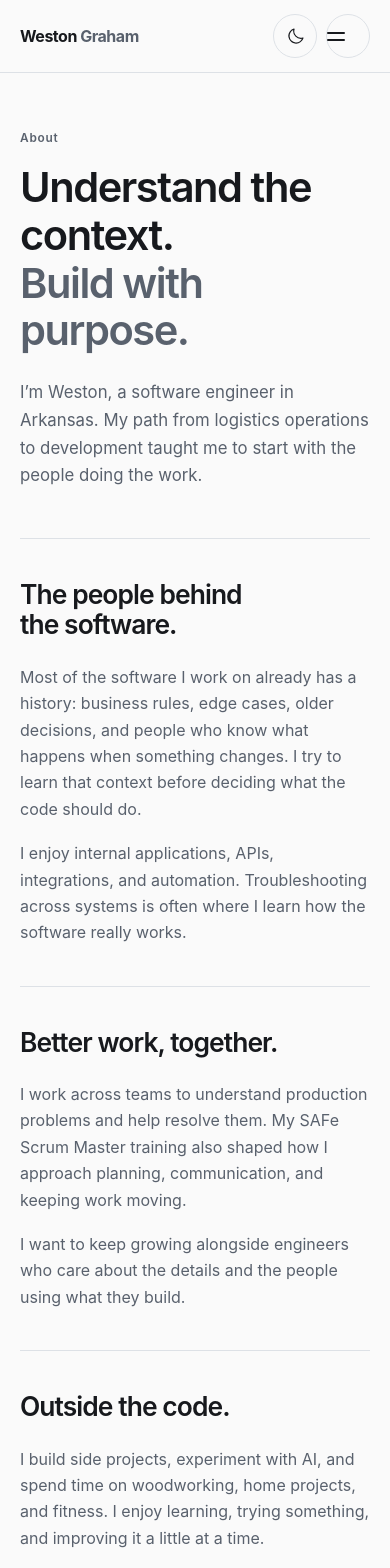
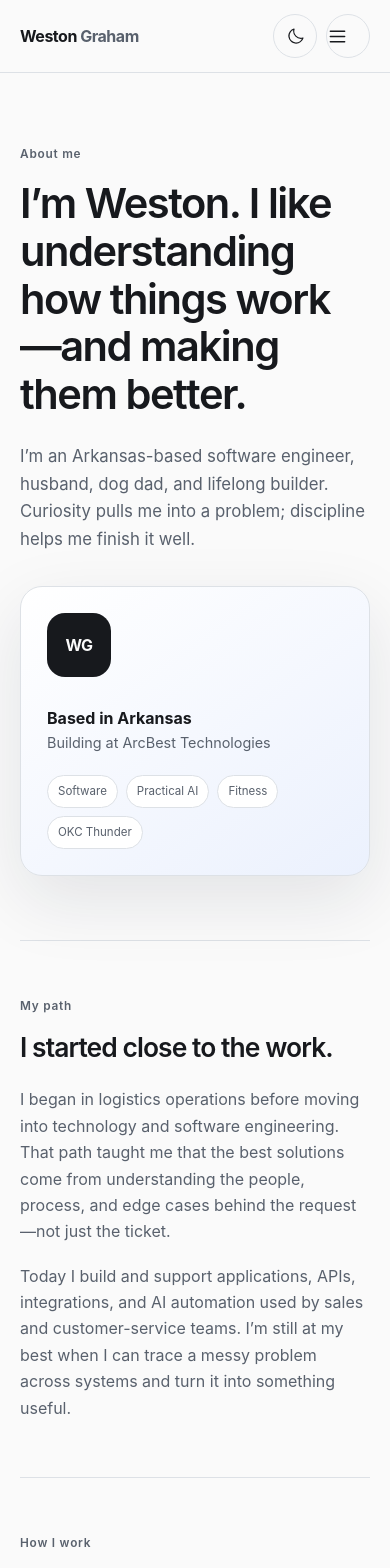
Before and after one commit to westongraham/westongraham.com, a Next.js app: page /about in a window 390 px wide. Shown: the top 1568 px of the page. Built offline with nearby package versions, Linux system fonts and the light colour scheme.

Commit message:
Refine mobile navigation and personal story

```diff
--- a/src/app/about/page.tsx
+++ b/src/app/about/page.tsx
@@ -1,4 +1,5 @@
 import type { Metadata } from "next";
+import Link from "next/link";
 import { metadataFor, staticSeoRoutes } from "@/data/seo";
 export const metadata: Metadata = metadataFor(staticSeoRoutes[1]);
 export default function AboutPage() {
@@ -8,57 +9,105 @@ export default function AboutPage() {
       tabIndex={-1}
       className="page-shell editorial-page about-page"
     >
-      <header className="page-hero">
-        <p className="section-label">About</p>
-        <h1>
-          Understand the context.
-          <br />
-          <em>Build with purpose.</em>
-        </h1>
-        <p className="lede">
-          I’m Weston, a software engineer in Arkansas. My path from logistics
-          operations to development taught me to start with the people doing the
-          work.
-        </p>
+      <header className="about-hero">
+        <div>
+          <p className="section-label">About me</p>
+          <h1>
+            I’m Weston. I like understanding how things work—and making them
+            better.
+          </h1>
+          <p className="lede">
+            I’m an Arkansas-based software engineer, husband, dog dad, and
+            lifelong builder. Curiosity pulls me into a problem; discipline
+            helps me finish it well.
+          </p>
+        </div>
+        <aside
+          className="about-identity"
+          aria-label="A quick introduction to Weston"
+        >
+          <span className="about-monogram">WG</span>
+          <div>
+            <strong>Based in Arkansas</strong>
+            <span>Building at ArcBest Technologies</span>
+          </div>
+          <ul>
+            <li>Software</li>
+            <li>Practical AI</li>
+            <li>Fitness</li>
+            <li>OKC Thunder</li>
+          </ul>
+        </aside>
       </header>
-      <section className="split-copy">
-        <h2>The people behind the software.</h2>
+      <section className="about-story">
+        <p className="section-label">My path</p>
+        <h2>I started close to the work.</h2>
         <div>
           <p>
-            Most of the software I work on already has a history: business
-            rules, edge cases, older decisions, and people who know what happens
-            when something changes. I try to learn that context before deciding
-            what the code should do.
+            I began in logistics operations before moving into technology and
+            software engineering. That path taught me that the best solutions
+            come from understanding the people, process, and edge cases behind
+            the request—not just the ticket.
           </p>
           <p>
-            I enjoy internal applications, APIs, integrations, and automation.
-            Troubleshooting across systems is often where I learn how the
-            software really works.
+            Today I build and support applications, APIs, integrations, and AI
+            automation used by sales and customer-service teams. I’m still at my
+            best when I can trace a messy problem across systems and turn it
+            into something useful.
           </p>
         </div>
       </section>
-      <section className="split-copy">
-        <h2>Better work, together.</h2>
+      <section className="about-principles" aria-labelledby="principles-title">
+        <p className="section-label">How I work</p>
+        <h2 id="principles-title">Four ideas I keep coming back to.</h2>
+        <div className="principle-grid">
+          <article>
+            <span>01</span>
+            <h3>Understand first.</h3>
+            <p>Learn the context before choosing the solution.</p>
+          </article>
+          <article>
+            <span>02</span>
+            <h3>Make it useful.</h3>
+            <p>Good software should make someone’s work clearer or easier.</p>
+          </article>
+          <article>
+            <span>03</span>
+            <h3>Stay curious.</h3>
+            <p>
+              Ask better questions and follow the problem across boundaries.
+            </p>
+          </article>
+          <article>
+            <span>04</span>
+            <h3>Keep improving.</h3>
+            <p>
+              Ship thoughtfully, learn from reality, and refine the details.
+            </p>
+          </article>
+        </div>
+      </section>
+      <section className="about-life">
         <div>
+          <p className="section-label">Away from the screen</p>
+          <h2>Still building, just differently.</h2>
           <p>
-            I work across teams to understand production problems and help
-            resolve them. My SAFe Scrum Master training also shaped how I
-            approach planning, communication, and keeping work moving.
-          </p>
-          <p>
-            I want to keep growing alongside engineers who care about the
-            details and the people using what they build.
+            Life outside work is time with my wife and our miniature poodle,
+            Zoe, early workouts, OKC Thunder basketball, home projects, and
+            experimenting with whatever technology has caught my attention.
           </p>
         </div>
-      </section>
-      <section className="split-copy">
-        <h2>Outside the code.</h2>
         <div>
+          <p className="section-label">What’s next</p>
+          <h2>Growing around good engineers.</h2>
           <p>
-            I build side projects, experiment with AI, and spend time on
-            woodworking, home projects, and fitness. I enjoy learning, trying
-            something, and improving it a little at a time.
+            I want to keep becoming a stronger full-stack engineer on a team
+            where people share ideas, challenge one another, and care about the
+            craft and the customer.
           </p>
+          <Link className="text-link" href="/projects">
+            See what I’m building <span aria-hidden="true">→</span>
+          </Link>
         </div>
       </section>
     </main>
--- a/src/app/globals.css
+++ b/src/app/globals.css
@@ -292,9 +292,6 @@ em {
 .mobile-navigation summary::-webkit-details-marker {
   display: none;
 }
-.mobile-navigation[open] summary span {
-  transform: rotate(45deg);
-}
 .mobile-navigation nav {
   display: grid;
   gap: 2px;
@@ -432,7 +429,14 @@ em {
   border-top: 1px solid var(--line);
   border-bottom: 1px solid var(--line);
 }
-.home-experience h2 {
+.home-experience-section {
+  padding-block: 48px 72px;
+}
+.home-experience-section > .section-heading {
+  margin-bottom: 24px;
+}
+.home-experience h3 {
+  font-size: clamp(1.7rem, 3vw, 2.45rem);
   margin-bottom: 16px;
 }
 .home-experience > div > p:not(.section-label) {
@@ -1543,36 +1547,21 @@ em {
 .mobile-navigation summary::-webkit-details-marker {
   display: none;
 }
-.hamburger {
-  position: relative;
-  width: 18px;
-  height: 14px;
+.menu-icons {
+  display: grid;
+  place-items: center;
+  width: 21px;
+  height: 21px;
+}
+.menu-icons svg {
+  grid-area: 1 / 1;
+}
+.menu-icon-close,
+.mobile-navigation[open] .menu-icon-open {
+  display: none;
+}
+.mobile-navigation[open] .menu-icon-close {
   display: block;
-}
-.hamburger i {
-  position: absolute;
-  left: 0;
-  width: 18px;
-  height: 1.5px;
-  background: currentColor;
-  border-radius: 2px;
-  transition:
-    transform 0.2s,
-    top 0.2s;
-}
-.hamburger i:first-child {
-  top: 3px;
-}
-.hamburger i:last-child {
-  top: 10px;
-}
-.mobile-navigation[open] .hamburger i:first-child {
-  top: 6px;
-  transform: rotate(45deg);
-}
-.mobile-navigation[open] .hamburger i:last-child {
-  top: 6px;
-  transform: rotate(-45deg);
 }
 .mobile-navigation nav {
   position: absolute;
@@ -1598,6 +1587,100 @@ em {
 .mobile-navigation nav a[aria-current="page"] {
   background: var(--brand-wash);
   color: var(--brand);
+}
+
+.about-hero {
+  display: grid;
+  gap: 32px;
+  padding-block: 28px 64px;
+}
+.about-hero h1 {
+  max-width: 760px;
+}
+.about-identity {
+  align-self: end;
+  padding: 26px;
+  border: 1px solid var(--line);
+  border-radius: 22px;
+  background: linear-gradient(145deg, var(--surface), var(--brand-wash));
+  box-shadow: var(--shadow-soft);
+}
+.about-monogram {
+  display: grid;
+  place-items: center;
+  width: 64px;
+  height: 64px;
+  margin-bottom: 28px;
+  border-radius: 18px;
+  background: var(--ink);
+  color: var(--bg);
+  font-weight: 700;
+  letter-spacing: -0.04em;
+}
+.about-identity > div {
+  display: grid;
+  margin-bottom: 20px;
+}
+.about-identity > div span {
+  color: var(--muted);
+  font-size: 0.9rem;
+}
+.about-identity ul {
+  display: flex;
+  flex-wrap: wrap;
+  gap: 8px;
+  margin: 0;
+  padding: 0;
+  list-style: none;
+}
+.about-identity li {
+  padding: 6px 10px;
+  border: 1px solid var(--line);
+  border-radius: 999px;
+  background: var(--surface);
+  color: var(--muted);
+  font-size: 0.72rem;
+}
+.about-story,
+.about-principles,
+.about-life {
+  padding-block: 56px;
+  border-top: 1px solid var(--line);
+}
+.about-story > div {
+  max-width: 700px;
+  margin-top: 24px;
+  color: var(--muted);
+}
+.principle-grid {
+  display: grid;
+  gap: 12px;
+  margin-top: 30px;
+}
+.principle-grid article {
+  min-height: 190px;
+  padding: 24px;
+  border: 1px solid var(--line);
+  border-radius: 18px;
+  background: var(--surface);
+}
+.principle-grid article > span {
+  display: block;
+  margin-bottom: 34px;
+  color: var(--brand);
+  font: 600 0.72rem/1 monospace;
+}
+.principle-grid p,
+.about-life p:not(.section-label) {
+  margin-top: 10px;
+  color: var(--muted);
+}
+.about-life {
+  display: grid;
+  gap: 44px;
+}
+.about-life .text-link {
+  margin-top: 24px;
 }
 
 .experience-story-heading {
@@ -1915,6 +1998,19 @@ em {
 }
 
 @media (min-width: 768px) {
+  .about-hero {
+    grid-template-columns: minmax(0, 1.45fr) minmax(280px, 0.55fr);
+    gap: 64px;
+    align-items: center;
+    min-height: 560px;
+  }
+  .principle-grid {
+    grid-template-columns: repeat(2, minmax(0, 1fr));
+  }
+  .about-life {
+    grid-template-columns: repeat(2, minmax(0, 1fr));
+    gap: 72px;
+  }
   .home-hero {
     grid-template-columns: minmax(0, 1.08fr) minmax(360px, 0.92fr);
     gap: 44px;
@@ -1974,8 +2070,8 @@ em {
     width: 185px;
   }
   .home-experience {
-    margin-inline: 20px;
-    width: calc(100% - 40px);
+    margin-inline: 0;
+    width: 100%;
   }
   .career-list::before {
     left: 17px;
--- a/src/components/site-chrome.tsx
+++ b/src/components/site-chrome.tsx
@@ -3,6 +3,7 @@
 import Link from "next/link";
 import { usePathname } from "next/navigation";
 import { useRef } from "react";
+import { List, X } from "@phosphor-icons/react";
 import { ThemeToggle } from "@/components/theme-toggle";
 
 const links = [
@@ -56,10 +57,10 @@ export function SiteHeader() {
               }
             }}
           >
-            <summary aria-label="Open navigation">
-              <span className="hamburger" aria-hidden="true">
-                <i />
-                <i />
+            <summary aria-label="Navigation menu">
+              <span className="menu-icons" aria-hidden="true">
+                <List className="menu-icon-open" size={21} weight="regular" />
+                <X className="menu-icon-close" size={20} weight="regular" />
               </span>
             </summary>
             <nav aria-label="Mobile navigation">
```
Also changed, not shown: src/app/page.tsx (+13 -8 lines).
